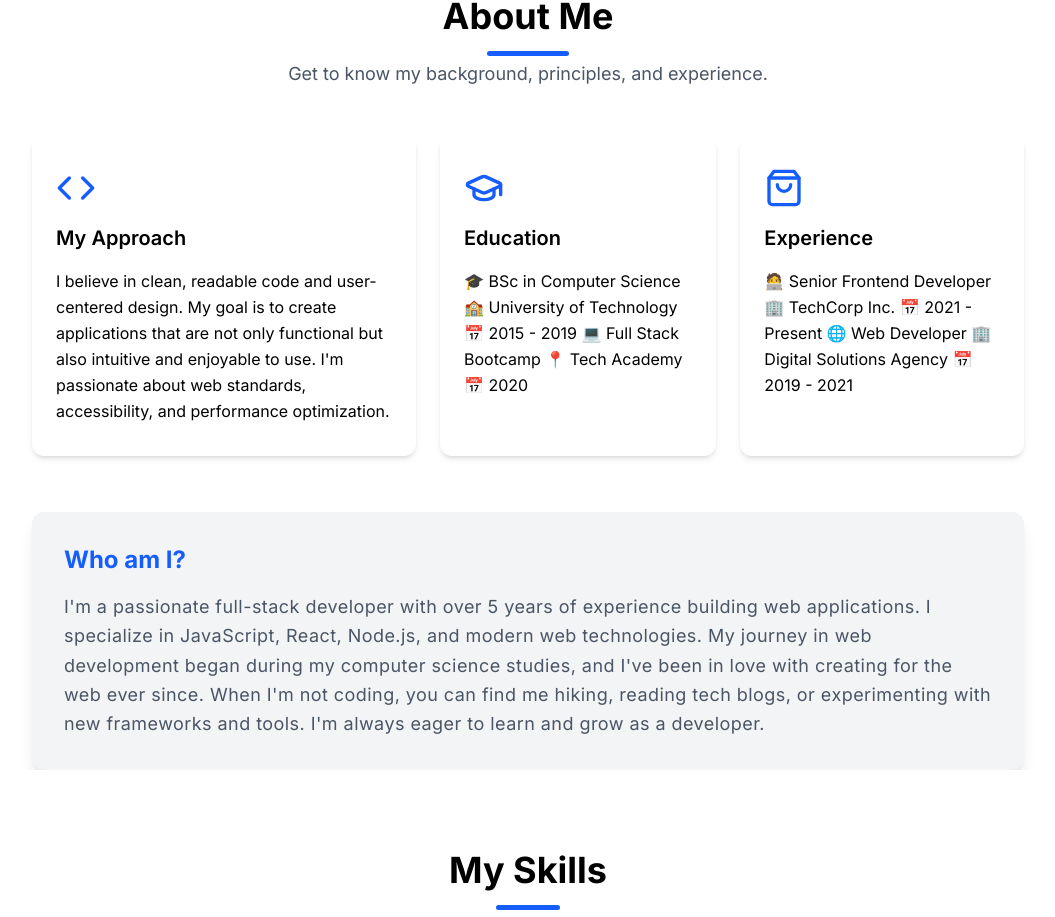
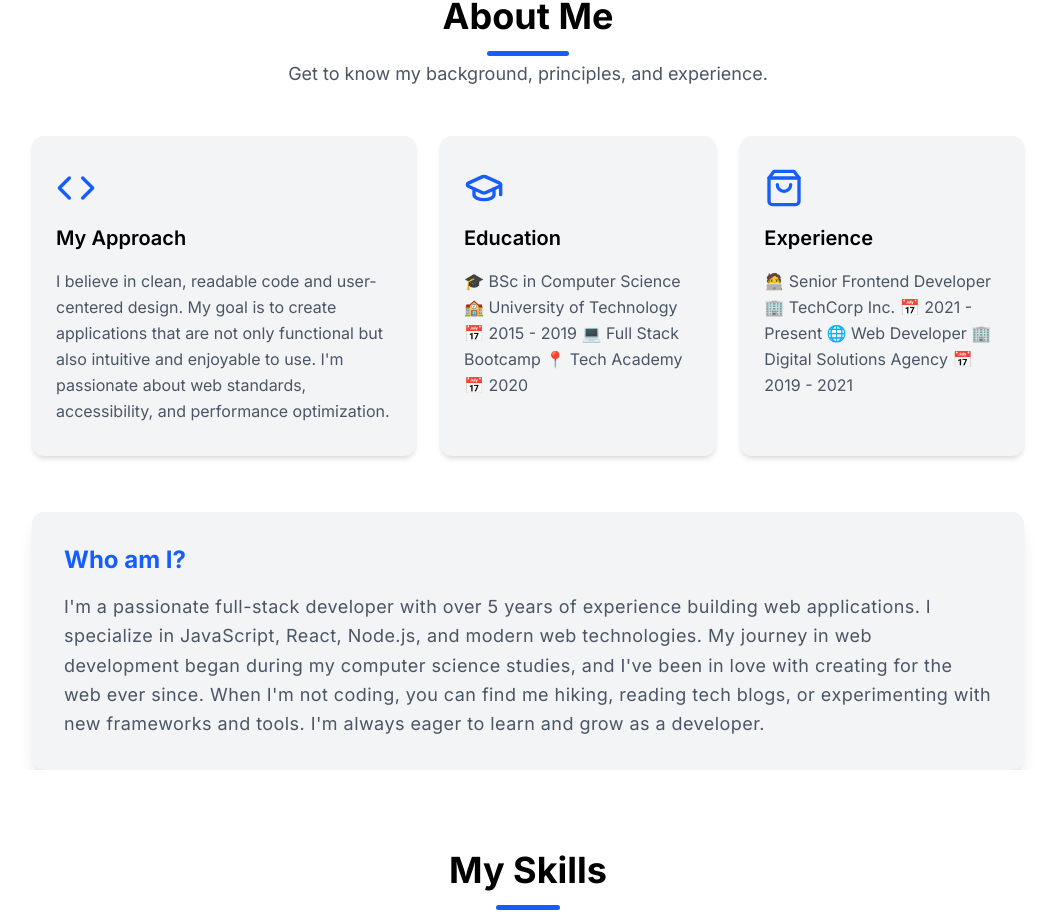
Before and after one commit to Haritha0705/Portfolio-Web-Site, a React (Vite) app: page / in a window 1280 px wide. Shown: the part 884-1801 px from the top of the page, without its empty margins (112-1167 px from the left). Built offline with nearby package versions, Linux system fonts and the light colour scheme.

Commit message:
AboutCard.tsx commponet add colours

```diff
--- a/src/Components/AboutCard.tsx
+++ b/src/Components/AboutCard.tsx
@@ -7,10 +7,10 @@ interface aboutCardProps {
 
 const AboutCard:React.FC<aboutCardProps> = ({icon,text,title}) => {
     return (
-        <div className="flex flex-col text-gray-600 dark:text-gray-300 items-start py-8 px-6 gap-4 rounded-xl max-w-sm shadow-md transition-colors">
+        <div className="flex flex-col bg-gray-100 dark:bg-gray-800 items-start py-8 px-6 gap-4 rounded-xl max-w-sm shadow-md transition-colors">
             {icon}
             <h4 className="text-black dark:text-white text-xl font-semibold">{title}</h4>
-            <p className="text-black dark:text-white text-base leading-relaxed">{text}</p>
+            <p className="text-gray-600 dark:text-gray-300 text-base leading-relaxed">{text}</p>
         </div>
     );
 };
```
